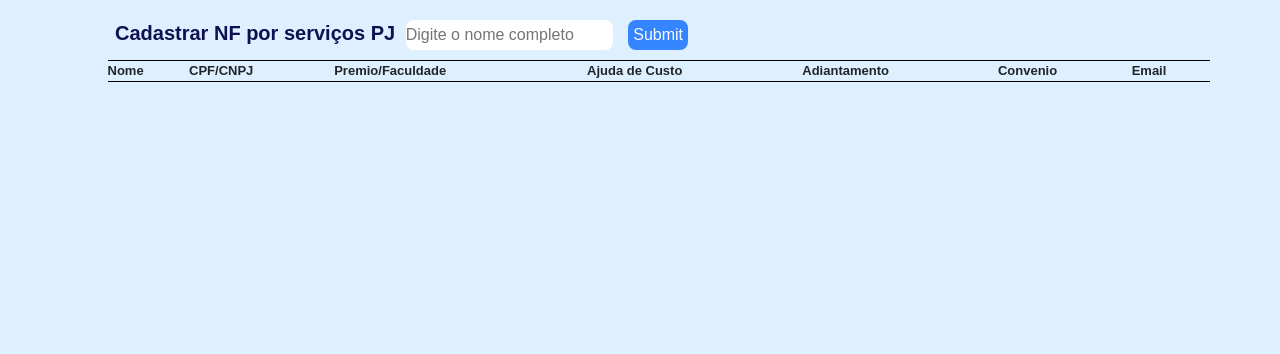
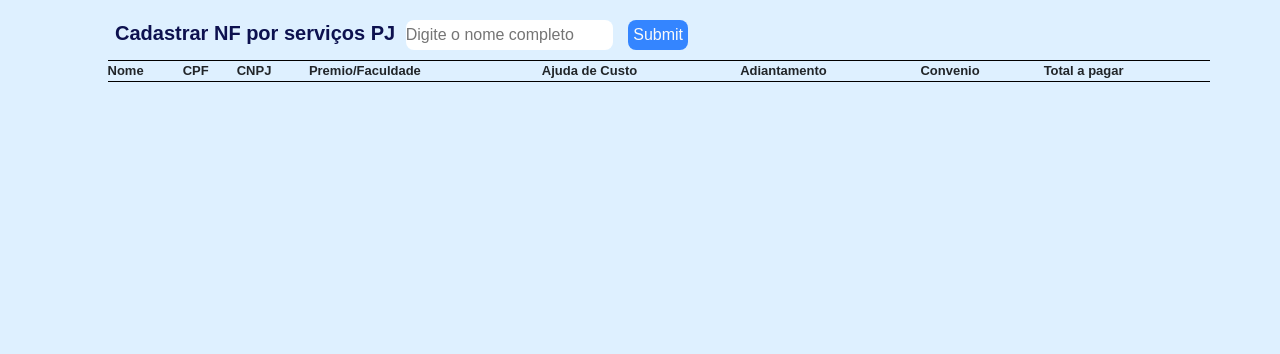
Before and after one commit to boradesenvolvimento/portaria, a Django app: page /servicospj/ in a window 1280 px wide. Shown: the part 66-420 px from the top of the page. Run offline with Django 3.2, Linux system fonts and the light colour scheme; data that the repository does not hold is empty; some libraries are stand-ins or nearby versions.

Commit message:
Atts servicopj

```diff
--- a/portaria/models.py
+++ b/portaria/models.py
@@ -196,6 +196,7 @@ class NfServicoPj(models.Model):
     ajuda_custo = models.IntegerField()
     adiantamento = models.IntegerField()
     convenio = models.IntegerField()
+    outros_desc = models.IntegerField()
     data_emissao = models.DateField(default=timezone.now)
 
     def __str__(self):
--- a/portaria/templates/portaria/servicospj.html
+++ b/portaria/templates/portaria/servicospj.html
@@ -27,12 +27,13 @@
             <thead>
                 <tr>
                     <th>Nome</th>
-                    <th>CPF/CNPJ</th>
+                    <th>CPF</th>
+                    <th>CNPJ</th>
                     <th>Premio/Faculdade</th>
                     <th>Ajuda de Custo</th>
                     <th>Adiantamento</th>
                     <th>Convenio</th>
-                    <th>Email</th>
+                    <th>Total a pagar</th>
 
                 </tr>
             </thead>
@@ -40,12 +41,14 @@
 
                 <tr>
                     <th>{{ q.nome }}</th>
-                    <th>{{ q.cpf_cnpj }}</th>
+                    <th>{{ q.cpf }}</th>
+                    <th>{{ q.cnpj }}</th>
                     <th>{{ q.premios }}</th>
                     <th>{{ q.ajuda_custo }}</th>
                     <th>{{ q.adiantamento }}</th>
                     <th>{{ q.convenio }}</th>
-                    <th>{{ q.email }}</th>
+                    <th>{{ q.total }}</th>
+                    <th><a href="{% url 'portaria:cadservicospj' q.id %}">Edit</a></th>
                 </tr>
         {% endfor %}
         </table>
--- a/portaria/urls.py
+++ b/portaria/urls.py
@@ -15,7 +15,7 @@ urlpatterns = [
     path('frota/', views.frota, name='frota'),
     path('frota/<str:placa_id>/checklist/', views.checklistfrota, name='checklistfrota'),
     path('servicospj/', views.servicospj, name='servicospj'),
-    path('servicospj/<args>/cadservicospj/', views.cadservicospj, name='cadservicospj'),
+    path('servicospj/<int:args>/cadservicospj/', views.cadservicospj, name='cadservicospj'),
     path('outputs/', views.outputs, name='outputs'),
     path(r'export-csv-nfpj', views.get_nfpj_csv, name='get_nfpj_csv'),
     path(r'export-csv-port/', views.get_portaria_csv, name='get_portaria_csv'),
--- a/portaria/views.py
+++ b/portaria/views.py
@@ -7,7 +7,7 @@ from django.contrib import messages
 from django.contrib.auth.decorators import login_required
 from django.core.exceptions import ObjectDoesNotExist
 from django.core.mail import send_mail
-from django.db.models import Count, Sum
+from django.db.models import Count, Sum, F
 from django.http import HttpResponse, HttpResponseRedirect, HttpRequest, Http404
 from django.shortcuts import get_object_or_404, render, redirect
 from django.template.defaultfilters import upper
@@ -166,29 +166,26 @@ def servicospj(request):
                                         .annotate(premios=Sum('nfservicopj__premios_faculdade'),
                                         ajuda_custo=Sum('nfservicopj__ajuda_custo'),
                                         adiantamento=Sum('nfservicopj__adiantamento'),
-                                        convenio=Sum('nfservicopj__convenio'),).select_related()
+                                        convenio=Sum('nfservicopj__convenio'),).select_related()\
+                                        .annotate(total=F('salario') + F('premios') + F('ajuda_custo') - (F('adiantamento') + F('convenio')))
         arrya.extend(query)
-
     if func:
-        try:
-            cad = FuncPj.objects.all().filter(nome__icontains=func)
+        cad = FuncPj.objects.all().filter(nome__icontains=func)
+        if cad:
             arrya.clear()
             for c in cad:
                 inse = FuncPj.objects.filter(pk=c.id, nfservicopj__data_emissao__month=datetime.datetime.now().month) \
                     .annotate(premios=Sum('nfservicopj__premios_faculdade'),
                               ajuda_custo=Sum('nfservicopj__ajuda_custo'),
                               adiantamento=Sum('nfservicopj__adiantamento'),
-                              convenio=Sum('nfservicopj__convenio'), ).select_related()
+                              convenio=Sum('nfservicopj__convenio'),).select_related() \
+                    .annotate(total=F('salario') + F('premios') + F('ajuda_custo') - (F('adiantamento') + F('convenio')))
                 arrya.extend(inse)
+            return render(request, 'portaria/servicospj.html', {'arrya': arrya})
+        else:
+            messages.warning(request, 'Por favor digite um usuário válido')
+            return redirect('portaria:servicospj')
 
-        except FuncPj.DoesNotExist:
-            messages.warning(request, 'Por favor digite um usuário válido')
-            return redirect('portaria:servicospj', {'arrya': arrya})
-        except ValueError:
-            messages.warning(request, 'Por favor digite um usuário válido')
-            return redirect('portaria:servicospj',{'arrya':arrya})
-        else:
-            return render(request,'portaria/servicospj.html',{'arrya':arrya})
     return render(request, 'portaria/servicospj.html',{'arrya':arrya})
 
 def cadservicospj(request, args):
```
Also changed, not shown: requirements.txt (+8 -0 lines), 1 other file.
